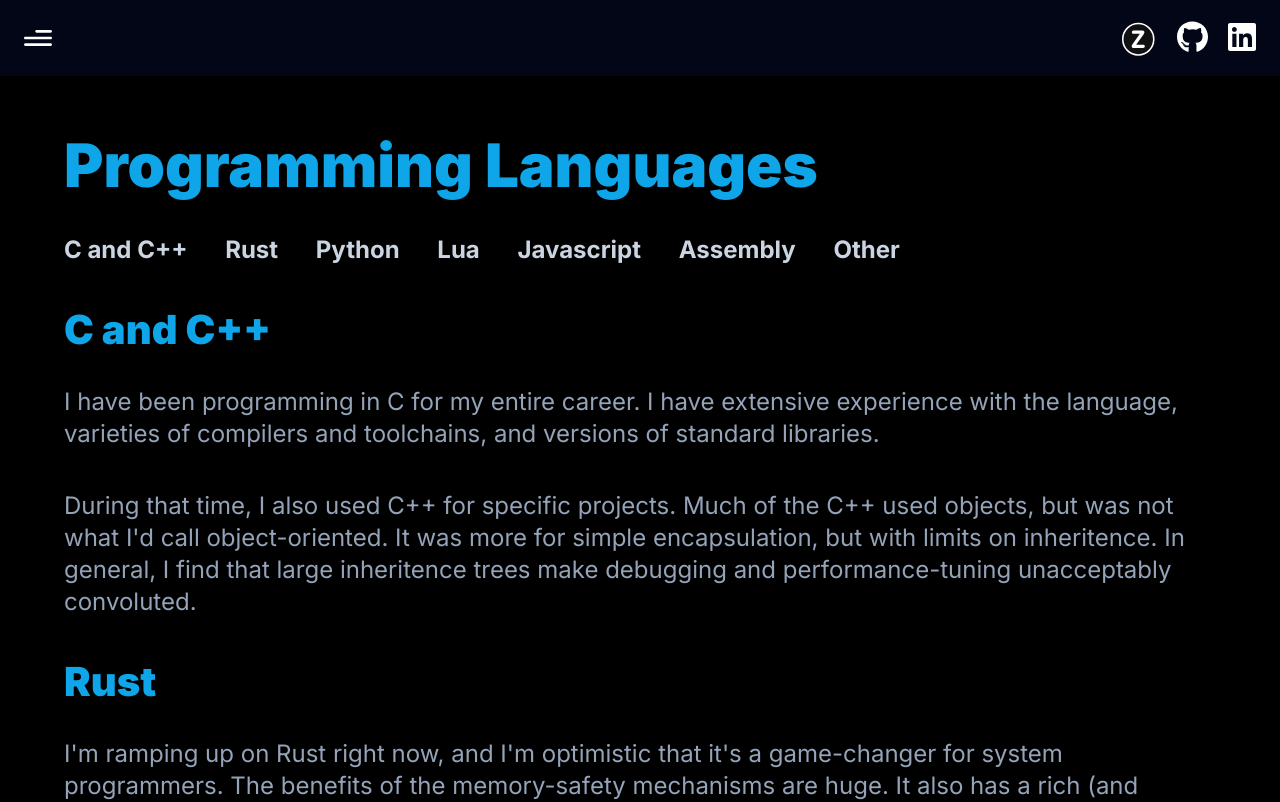
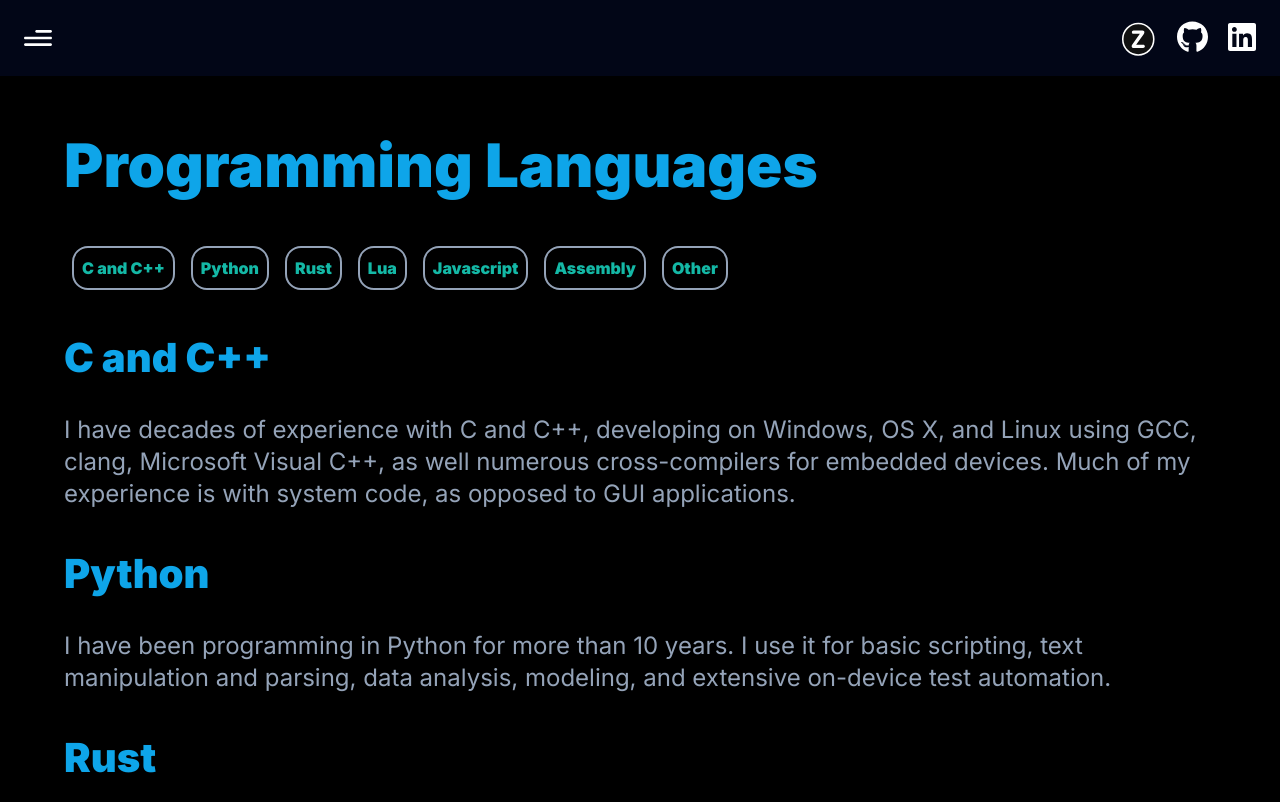
Before and after one commit to veryoddthomas/about, a Next.js app: page /languages in a window 1280 px wide. Shown: the top 802 px of the page. Built offline with nearby package versions, Linux system fonts and the light colour scheme.

Commit message:
Update programming language info

```diff
--- a/app/data/languages.js
+++ b/app/data/languages.js
@@ -17,20 +17,25 @@ const languages = [
     id: "c-and-cpp",
     desc: [
       `
-I have been programming in C for my entire career.
-I have extensive experience with the language,
-varieties of compilers and toolchains, and versions of
-standard libraries.
-      `,
-      `
-During that time, I also used C++ for specific projects.
-Much of the C++ used objects, but was not what I'd call
-object-oriented.  It was more for simple encapsulation,
-but with limits on inheritence.  In general, I find
-that large inheritence trees make debugging and
-performance-tuning unacceptably convoluted.
+I have decades of experience with C and C++, developing
+on Windows, OS X, and Linux using GCC, clang, Microsoft
+Visual C++, as well numerous cross-compilers for
+embedded devices.  Much of my experience is with
+system code, as opposed to GUI applications.
       `,
     ],
+  },
+  {
+    title: "Python",
+    icon: python,
+    id: "python",
+    desc: [
+      `
+I have been programming in Python for more than 10 years.
+I use it for basic scripting, text manipulation and parsing,
+data analysis, modeling, and extensive on-device test automation.
+      `,
+    ]
   },
   {
     title: "Rust",
@@ -42,18 +47,6 @@ I'm ramping up on Rust right now, and I'm optimistic that it's
 a game-changer for system programmers.  The benefits of the
 memory-safety mechanisms are huge.  It also has a rich (and growing)
 standard library.  "System programmers can have nice things too."
-      `,
-    ]
-  },
-  {
-    title: "Python",
-    icon: python,
-    id: "python",
-    desc: [
-      `
-I have been programming in Python for more than 10 years.
-I use it for basic scripting, text manipulation and parsing,
-data analysis, modeling, and extensive on-device test automation.
       `,
     ]
   },
--- a/app/languages/page.js
+++ b/app/languages/page.js
@@ -23,12 +23,12 @@ export default function Languages() {
       <div className='page-setup'>
         <h1>Programming Languages</h1>
 
-        <div className='flex flex-row mt-6 text-primary-light font-bold text-2xl '>
-          <div className='space-x-8'>
-            {languages.map((language, index) => (
-              <a href={'#' + language.id} className="link"> {language.title} </a>
-            ))}
-          </div>
+        <div className='flex flex-wrap my-8   '>
+          {languages.map((language, index) => (
+            <h2 className='p-2 mx-2 my-1 text-tertiary-light text-base  border-primary border-2 rounded-2xl hover:bg-tertiary-dark'>
+              <a href={'#' + language.id} className=""> {language.title} </a>
+            </h2>
+          ))}
         </div>
 
         {languages.map((language, index) => (
```
